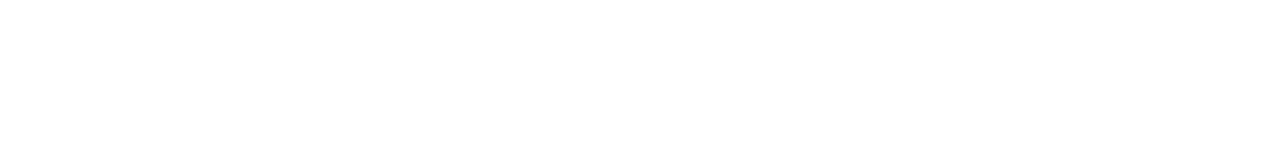
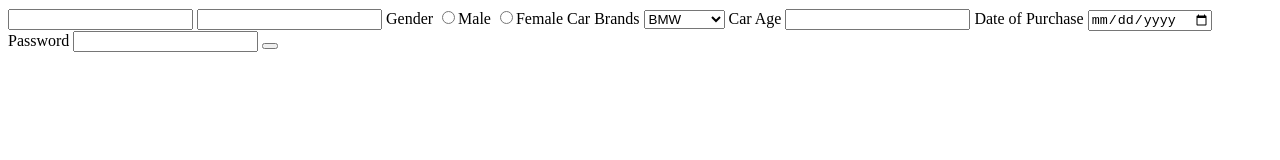
Before and after one commit to acciojob/car-insurance-form-coder-T03, a website: page main.html in a window 1280 px wide. Drawn offline with Linux system fonts and the light colour scheme.

Commit message:
created a submission

```diff
--- a/main.html
+++ b/main.html
@@ -11,6 +11,39 @@
     <script type="text/javascript" src="./script.js">
 </script>
 
+	<form method="POST">
+
+		<label for="name"></label>
+		<input type="text" id="name" required>
+
+		<label for="email"></label>
+		<input type="email" id="email" required>
+
+		<label>Gender</label>
+		<input type="radio" name="gender">Male
+		<input type="radio" name="gender">Female
+
+		<label for="cars">Car Brands</label>
+		<select id="cars" required>
+			<option>BMW</option>
+			<option>Audi</option>
+			<option>Mercedez</option>
+		</select>
+
+		<label for="carage">Car Age</label>
+		<input type="Number" id="carage" required>
+
+		<label for="dop">Date of Purchase</label>
+		<input type="Date" id="dop" required>
+
+		<label for="password">Password</label>
+		<input type="password" id="password" required>
+
+		<Button type="submit">
+	</form>
+
+
+
 </body>
 
 </html>
```
